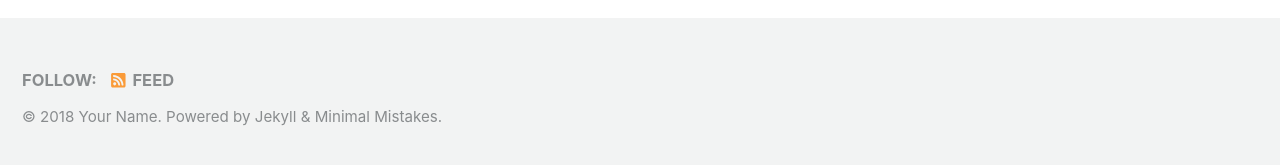
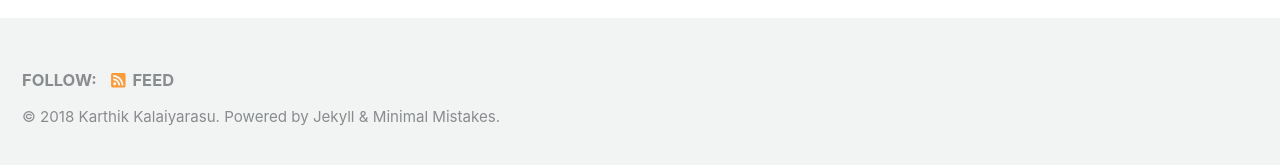
Before and after one commit to karthik-kalaiyarasu/karthik-kalaiyarasu.github.io, a Jekyll site: the page built from index.html, in a window 1280 px wide and 900 px high, scrolled down 253 px. Shown: the part 727-892 px from the top of the window. Built offline with Jekyll 4.4.1, drawn with Linux system fonts in a browser that asks for light colours; nearby versions of some CDN libraries; the list of posts is cut into pages by our own code.

Commit message:
Update _config.yml

```diff
--- a/_config.yml
+++ b/_config.yml
@@ -11,7 +11,7 @@ minimal_mistakes_skin    : "default" # "air", "aqua", "contrast", "dark", "dirt"
 locale                   : "en-US"
 title                    : "Site Title"
 title_separator          : "-"
-name                     : "Your Name"
+name                     : "Karthik Kalaiyarasu"
 description              : "An amazing website."
 url                      : # the base hostname & protocol for your site e.g. "https://mmistakes.github.io"
 baseurl                  : # the subpath of your site, e.g. "/blog"
```
